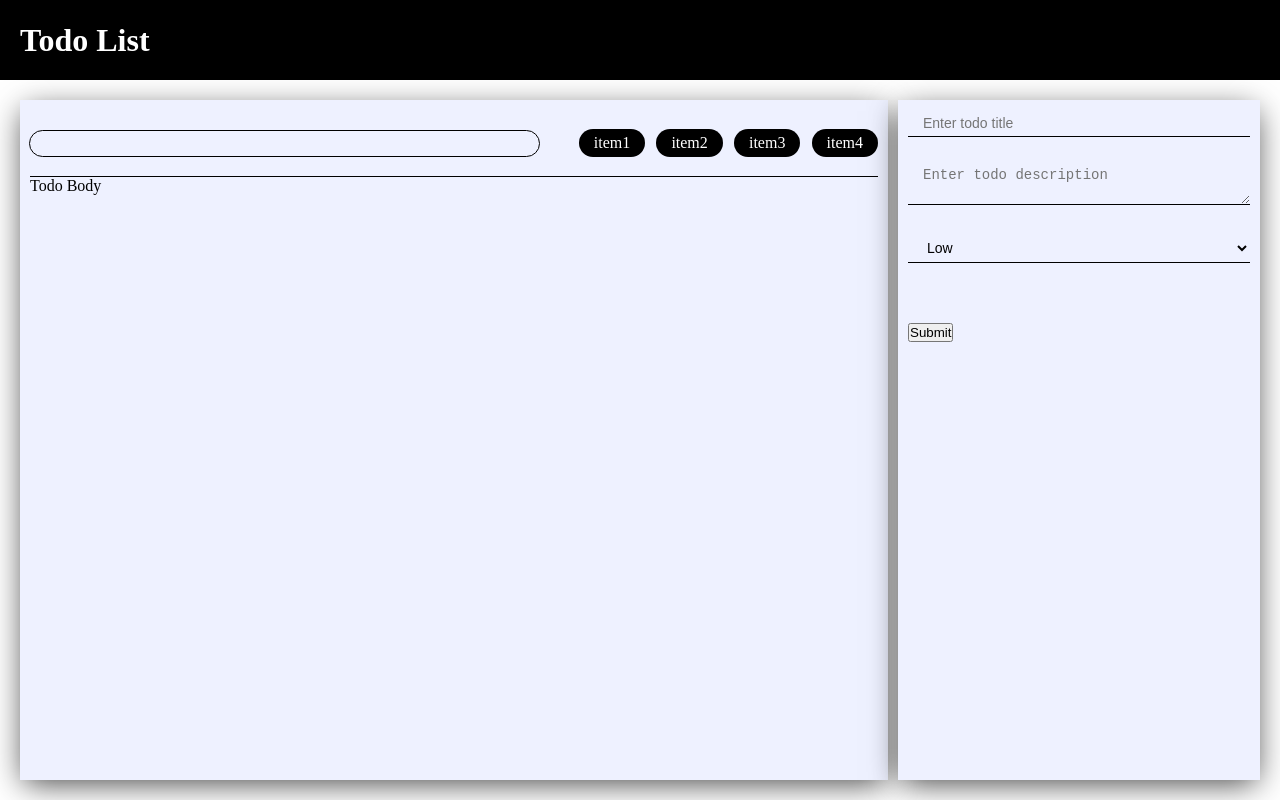
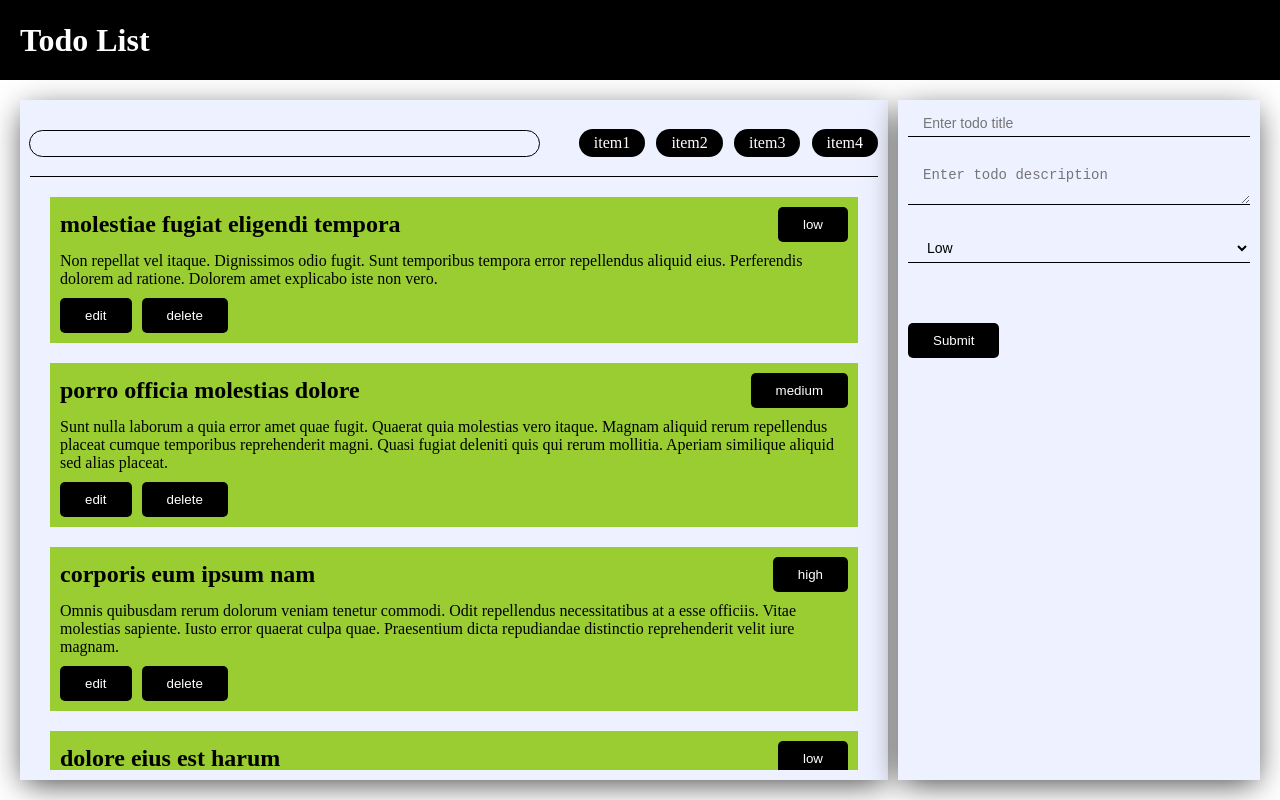
Before and after one commit to The-Jitu-Assignments/week4-task1, a React (Vite) app: page / in a window 1280 px wide. Built offline with nearby package versions, Linux system fonts and the light colour scheme.

Commit message:
added use todos hook

```diff
--- a/package.json
+++ b/package.json
@@ -18,6 +18,7 @@
   },
   "homepage": "https://github.com/The-Jitu-Assignments/week4-task1#readme",
   "dependencies": {
+    "@faker-js/faker": "^7.6.0",
     "react": "^18.2.0",
     "react-dom": "^18.2.0",
     "react-router-dom": "^6.4.2"
--- a/src/components/Card.jsx
+++ b/src/components/Card.jsx
@@ -1,8 +1,29 @@
 import React from 'react'
+import Button from './Button'
 
-const Card = () => {
+const Card = ({ todos }) => {
   return (
-    <div>Card</div>
+    <div className='card'>
+      <ul>
+        {todos.map((todo) => (
+          <li key={todo.id}>
+            <div className='card--header'>
+              <h2>
+                {todo.title}
+              </h2>
+              <Button className={"form--btn"} text={todo.status} />
+            </div>
+            <div>
+              {todo.description}
+            </div>
+            <div className='card--btns'>
+              <Button className={"form--btn"} text={"edit"} />
+              <Button className={"form--btn"} text={"delete"} />
+            </div>
+          </li>
+        ))}
+      </ul>
+    </div>
   )
 }
 
--- a/src/components/Form.jsx
+++ b/src/components/Form.jsx
@@ -1,6 +1,10 @@
 import React from 'react'
+import Button from './Button';
+import { useTodos } from './useTodos';
 
 const Form = () => {
+  const [ todos, addTodo ] = useTodos();
+  console.log(todos);
   return (
     <div className='form--box'>
       <div className='form--details'>
@@ -19,7 +23,7 @@ const Form = () => {
           <option value="high">High</option>
         </select>
       </div>
-      <button>Submit</button>
+      <Button className={"form--btn"} text={"Submit"} />
     </div>
   )
 }
--- a/src/components/TodoList.jsx
+++ b/src/components/TodoList.jsx
@@ -1,4 +1,14 @@
-import React from 'react'
+import Card from './Card';
+import { faker } from '@faker-js/faker';
+
+const prioritiesValues = ['low', 'medium', 'high'];
+
+const data = new Array(10).fill().map(() => ({
+  id: faker.datatype.uuid(),
+  title: faker.lorem.words(4),
+  description: faker.lorem.sentences(5),
+  status: prioritiesValues[Math.floor(Math.random() * prioritiesValues.length)]
+}));
 
 const TodoList = () => {
   return (
@@ -14,7 +24,9 @@ const TodoList = () => {
           <div className="list--priority">item4</div>
         </div>
       </div>
-      <div className='todo--body'>Todo Body</div>
+      <div className='todo--body'>
+        <Card todos={data} />
+      </div>
     </div>
   )
 }
--- /dev/null
+++ b/src/components/useTodos.js
@@ -0,0 +1,15 @@
+import { useState } from 'react';
+
+export const useTodos = () => {
+  const [todos, setTodos] = useState(() => {
+    return localStorage.getItem('todos');
+  });
+
+  const addTodo = newTodo => {
+    let updatedTodos = todos.push(newTodo)
+    localStorage.setItem('todo', updatedTodos);
+    setTodos(updatedTodos)
+  }
+
+  return [todos, addTodo];
+}
--- a/src/styles/styles.css
+++ b/src/styles/styles.css
@@ -138,3 +138,39 @@ body {
   background-color: transparent;
   margin-bottom: 35px;
 }
+
+.form--btn {
+  background-color: var(--blackColor);
+  outline: none;
+  border: none;
+  padding: 10px 25px;
+  color: var(--whiteColor);
+  border-radius: 5px;
+  cursor: pointer;
+}
+
+.card {
+  height: 100%;
+  overflow-y: scroll;
+}
+
+.card ul li{
+  display: flex;
+  flex-direction: column;
+  gap: var(--defaultGap);
+  list-style: none;
+  margin: 20px;
+  background-color: yellowgreen;
+  padding: 10px;
+}
+
+.card--btns {
+  display: flex;
+  gap: var(--defaultGap);
+}
+
+.card--header {
+  display: flex;
+  align-items: center;
+  justify-content: space-between;
+}
```
Also changed, not shown: 1 other file (tests, documents, lock files or other folders).
